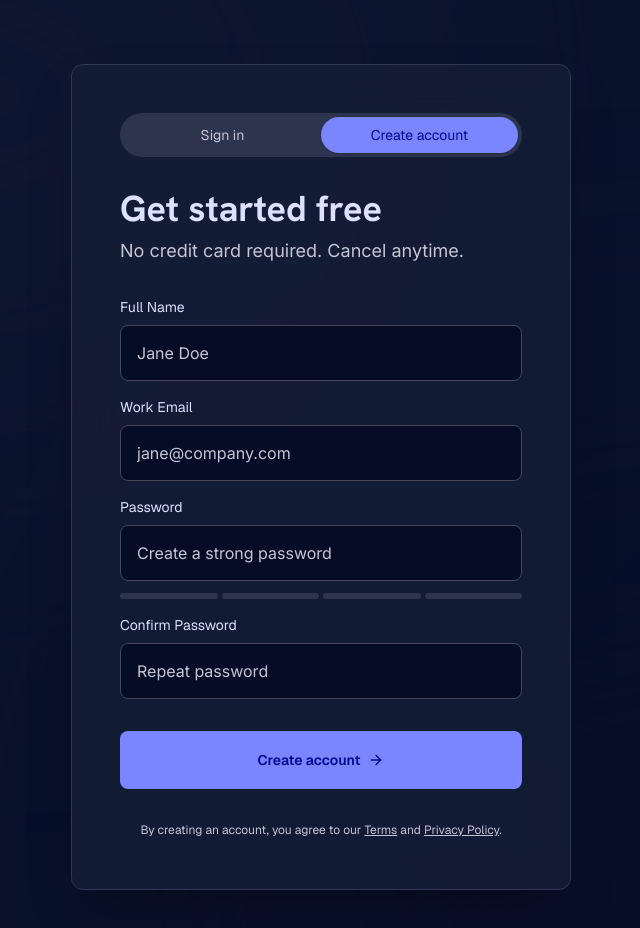
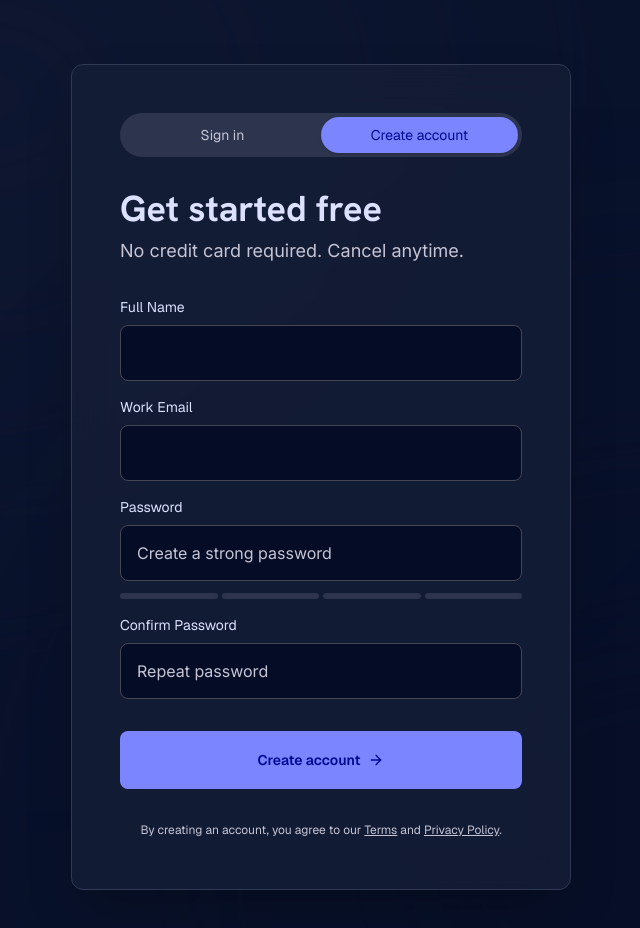
Before and after one commit to KJoshiSaiGovind/ATS-Analyzer, a React (Vite) app in the folder frontend/: page / in a window 1280 px wide. Both pictures are taken after a click on the button "Create account". Shown: the top 928 px of the page, without its empty margins (319-959 px from the left). Built offline with nearby package versions, Linux system fonts and the light colour scheme.

Commit message:
Remove placeholders from AuthPage

```diff
--- a/frontend/src/components/AuthPage.tsx
+++ b/frontend/src/components/AuthPage.tsx
@@ -205,7 +205,7 @@ export default function AuthPage({ onNavigateToDashboard, tab, setTab }: AuthPag
                   value={signUpName}
                   onChange={(e) => setSignUpName(e.target.value)}
                   className="h-[56px] px-4 bg-surface-container-lowest border border-outline-variant rounded-lg focus:border-primary focus:ring-1 focus:ring-primary text-on-surface placeholder-on-surface-variant outline-none transition-all font-sans"
-                  placeholder="Jane Doe"
+                  placeholder=""
                   required
                 />
               </div>
@@ -217,7 +217,7 @@ export default function AuthPage({ onNavigateToDashboard, tab, setTab }: AuthPag
                   value={signUpEmail}
                   onChange={(e) => setSignUpEmail(e.target.value)}
                   className="h-[56px] px-4 bg-surface-container-lowest border border-outline-variant rounded-lg focus:border-primary focus:ring-1 focus:ring-primary text-on-surface placeholder-on-surface-variant outline-none transition-all font-sans"
-                  placeholder="jane@company.com"
+                  placeholder=""
                   required
                 />
               </div>
```
